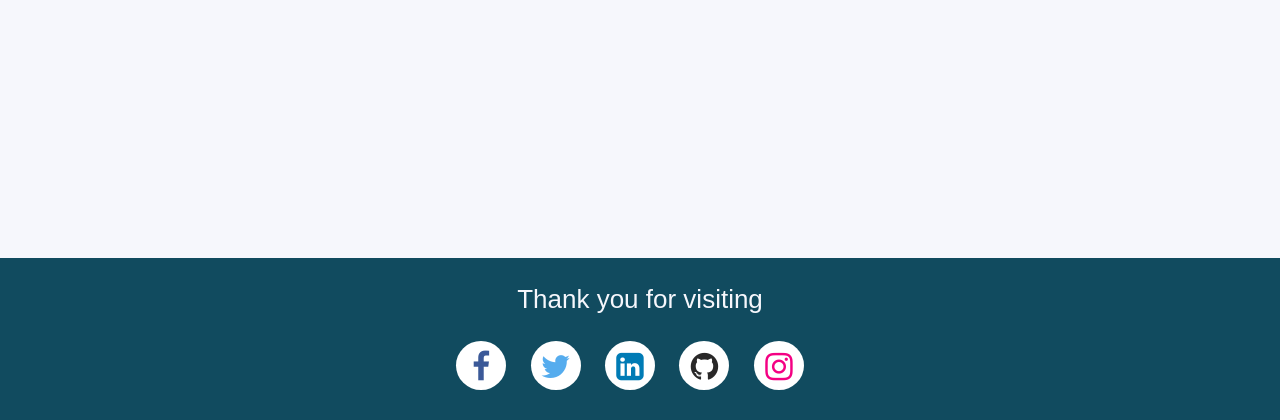
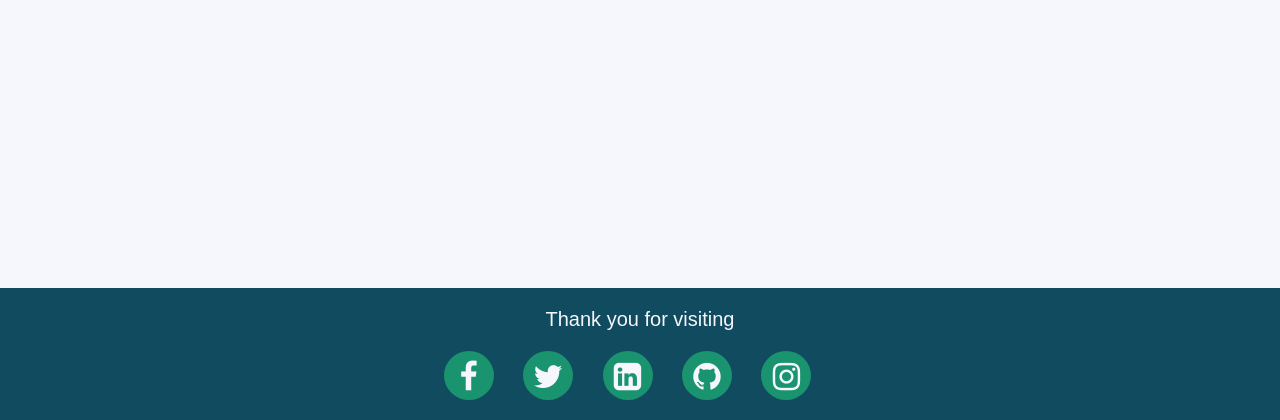
Before and after one commit to ayeshatahirme/TravelGo, a PHP site: page /main.html in a window 1280 px wide. Shown: the part 380-800 px from the top of the page. Run offline with PHP 8.4, Linux system fonts and the light colour scheme.

Commit message:
Added footer

```diff
--- a/main.html
+++ b/main.html
@@ -130,7 +130,7 @@
                                     </ul>
                                 </div>
                             </li>
-                            <li class="on-hover"><a href="">Essentials</a><i class="fa fa-angle-right"></i>
+                            <li class="on-hover"><a href="">Essentials</a><i id="angle-right" class="fa fa-angle-right"></i>
                                 <div class="sub-menu2">
                                     <ul>
                                         <li><a href="">Aprons</a></li>
--- a/stylesheet.css
+++ b/stylesheet.css
@@ -152,8 +152,10 @@ body{
     }
     .fa-angle-right{
         float: right;
-        margin-top: -26px;
-        margin-right: 0px;
+        margin-top: -36px;
+        margin-bottom: -10px;
+        position: relative;
+        left: 80px;
     }
     .sub-menu2{
         display: none;
@@ -169,13 +171,13 @@ body{
     footer {
         position: fixed;
         width: 100%;
-        background-color: #114B5F;
+        background-color: #114b5f;
         color: #f6f7fc;
         text-align: center;
         bottom: 0;
     }
     footer p{
-        font-size: 26px;
+        font-size: 20px;
     }
     .fa{
         padding: 10px;
@@ -184,40 +186,60 @@ body{
         border-radius: 50%;
         width: 30px;
         font-size: 10px;
-        margin-right: 20px;
+        margin-right: 25px;
     }
-    .fa:hover{
+    .fa-facebook{
         background: #1a936f;
         color: #f6f7fc;
+        height: 9px;
+        margin-bottom: 20px;
+    }
+    .fa-twitter{
+        background: #1a936f;
+        color: #f6f7fc;
+        height: 9px;
+        margin-bottom: 20px;
+    }
+    .fa-linkedin-square{
+        background: #1a936f;
+        color: #f6f7fc;
+        height: 9px;
+        margin-bottom: 20px;
+    }
+    .fa-github{
+        background: #1a936f;
+        color: #f6f7fc;
+        height: 9px;
+        margin-bottom: 20px;
+    }
+    .fa-instagram{
+        background: #1a936f;
+        color: #f6f7fc;
+        height: 9px;
+        margin-bottom: 20px;
+    }
+    .fa-facebook:hover{
+        background: white;
+        color: #3B5998;
         box-shadow: 0 0 11px rgba(238, 238, 238, 0.925);
     }
-    .fa-facebook{
-        background: white;
-        color: #3B5998;
-        height: 9px;
-        margin-bottom: 30px;
-    }
-    .fa-twitter{
+    .fa-twitter:hover{
         background: white;
         color: #55ACEE;
-        height: 9px;
-        margin-bottom: 30px;
+        box-shadow: 0 0 11px rgba(238, 238, 238, 0.925);
     }
-    .fa-linkedin-square{
+    .fa-linkedin-square:hover{
         background: white;
         color: #007bb5;
-        height: 9px;
-        margin-bottom: 30px;
+        box-shadow: 0 0 11px rgba(238, 238, 238, 0.925);
     }
-    .fa-github{
+    .fa-github:hover{
         background: white;
         color: rgb(41, 40, 40);
-        height: 9px;
-        margin-bottom: 30px;
+        box-shadow: 0 0 11px rgba(238, 238, 238, 0.925);
     }
-    .fa-instagram{
+    .fa-instagram:hover{
         background: white;
         color: #f40083;
-        height: 9px;
-        margin-bottom: 30px;
+        box-shadow: 0 0 11px rgba(238, 238, 238, 0.925);
     }
```
